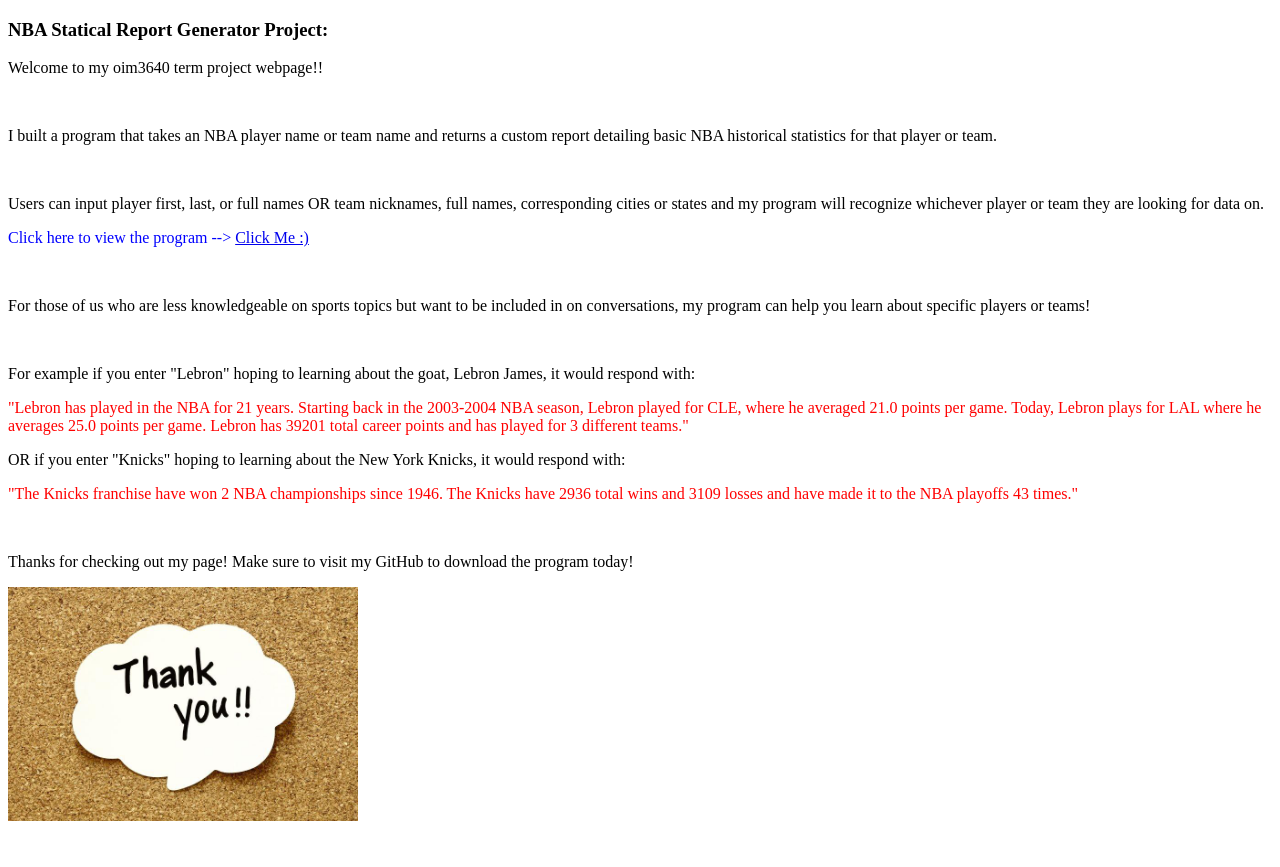
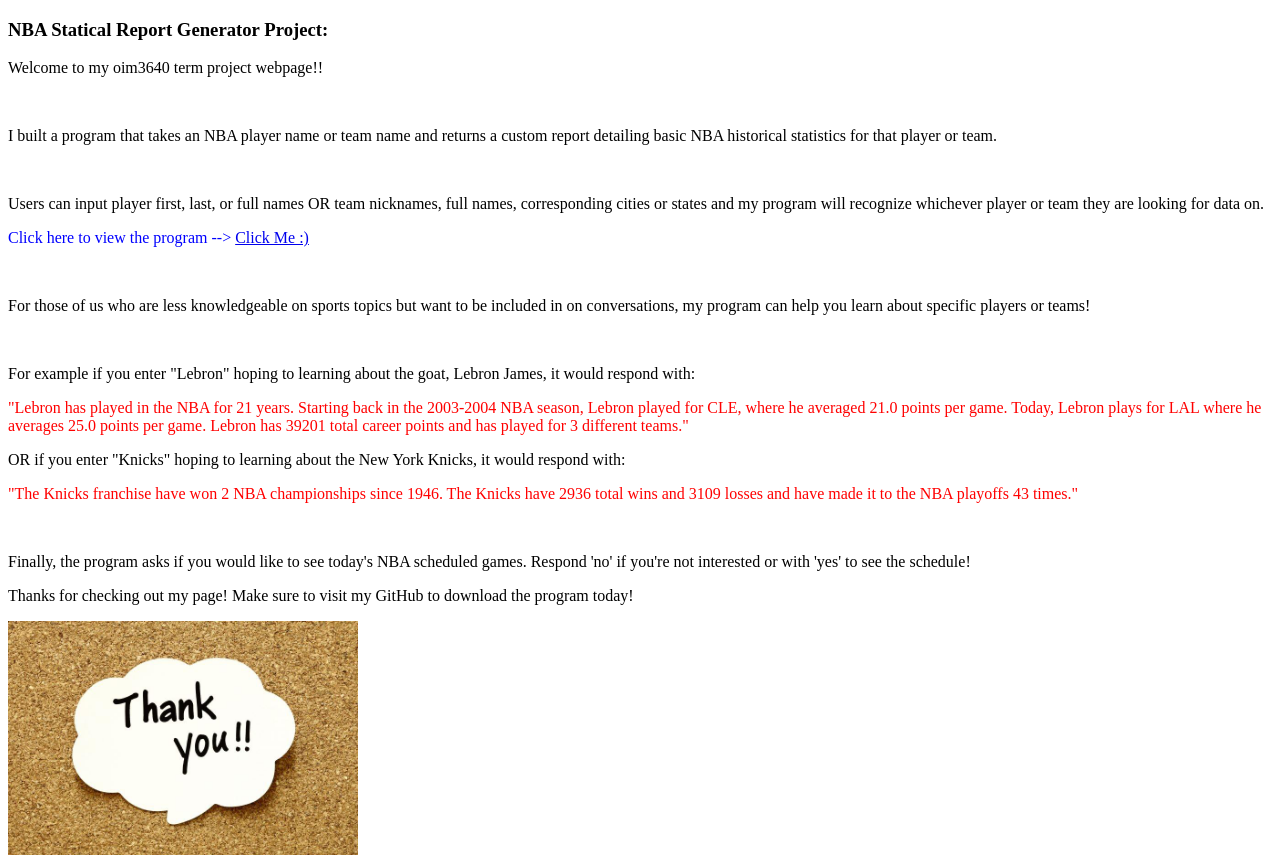
Before and after one commit to Arman0z/Arman0z.github.io, a plain HTML site: page index.html in a window 1280 px wide. Before the commit the page ends 833 px from the top, so only its background shows below. Drawn offline with Linux system fonts and the light colour scheme.

Commit message:
final change

```diff
--- a/index.html
+++ b/index.html
@@ -31,7 +31,10 @@
     <p style="color: red;">"The Knicks franchise have won 2 NBA championships since 1946.
 
         The Knicks have 2936 total wins and 3109 losses and have made it to the NBA playoffs 43 times."</p>
-        <br>
+    <br>
+
+    <p>Finally, the program asks if you would like to see today's NBA scheduled games. Respond 'no' if you're not interested or with 'yes' to see the schedule!</p>
+
     <p>Thanks for checking out my page! Make sure to visit my GitHub to download the program today!</p>
     <img
     src="img003.jpg"
```
